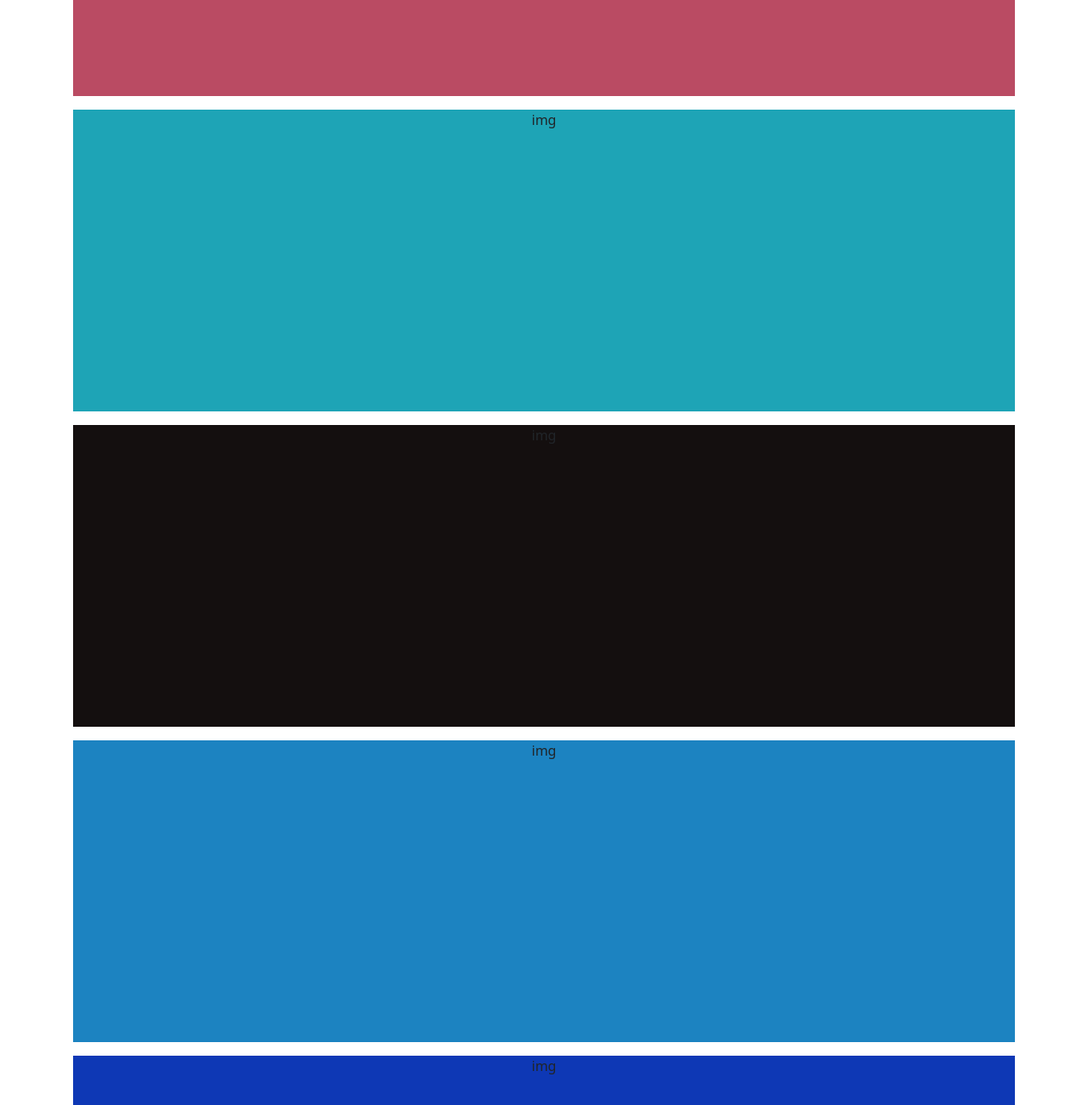
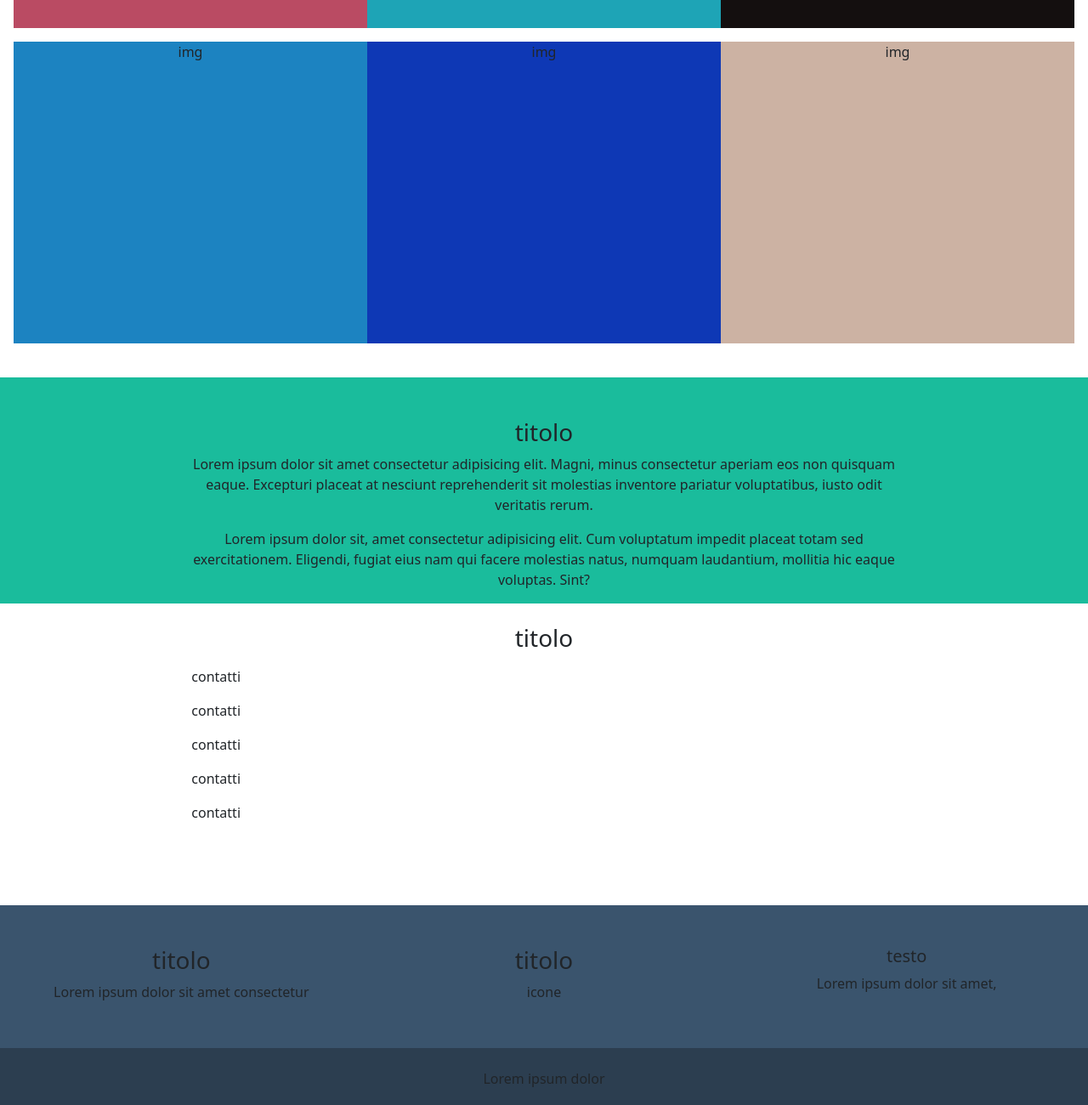
Before and after one commit to CosimoGiove/html-css-bootstrap-freelancer, a plain HTML site: page index.html in a window 1280 px wide. Shown: the part 640-1940 px from the top of the page at 85% size. Drawn offline with nearby package versions, Linux system fonts and the light colour scheme.

Commit message:
feat:esercizio finito

```diff
--- a/index.html
+++ b/index.html
@@ -15,39 +15,39 @@
 <body>
     <!--header-->
     <header>
-        <div class="container">
-            <div class="row p-5 cg-bgcolorheader">
+        <div class="container-fluid">
+            <div class="row  cg-bgcolorheader">
                 <div class="col-10">LOGO</div>
-                <div class="col-2">menù</div>
+                <div class="col-2 text-end">menù</div>
             </div>
         </div>
     </header>
     <!--main-->
     <main>
         <!--container-top-->
-        <div class="container text-center cg-colormaintop">
-            <div class="pt-4">img</div>
+        <div class="container-fluid text-center cg-colormaintop">
+            <div class="pt-4 ">img</div>
             <h1 class="mt-4">titolo</h1>
             <p class="pt-4 pb-4">Lorem ipsum dolor sit amet, consectetur.</p>
         </div>
         <!--fine container-top-->
         <!--container2-->
-        <div class="container">
+        <div class="container-fluid">
             <div class="row p-3 text-center">
                 <h2>testo</h2>
-                <div class="col-12  ml-1 cg-debugaltezza1">
+                <div class="col-sm-12 col-md-6 col-lg-4 mt-3  cg-debugaltezza1">
                     <div>img</div>
                 </div>
-                <div class="col-12 mt-3 cg-debugaltezza2">img</div>
-                <div class="col-12 mt-3 cg-debugaltezza3">img</div>
-                <div class="col-12  mt-3 cg-debugaltezza4">img</div>
-                <div class="col-12 mt-3 cg-debugaltezza5">img</div>
-                <div class="col-12 mt-3 mb-4 cg-debugaltezza6">img</div>
+                <div class="col-sm-12 col-md-6 col-lg-4  mt-3 cg-debugaltezza2">img</div>
+                <div class="col-sm-12 col-md-6 col-lg-4 mt-3 cg-debugaltezza3">img</div>
+                <div class="col-sm-12 col-md-6 col-lg-4 mt-3 cg-debugaltezza4">img</div>
+                <div class="col-sm-12 col-md-6 col-lg-4  mt-3 cg-debugaltezza5">img</div>
+                <div class="col-sm-12 col-md-6 col-lg-4 mt-3 mb-4 cg-debugaltezza6">img</div>
             </div>
         </div>
         <!-- fine/container2-->
         <!--container3-->
-        <div class="container text-center cg-bgmain">
+        <div class="container-fluid text-center cg-bgmain">
             <div class="row justify-content-center">
                 <div class="col-8  mt-5">
                     <h3>titolo</h3>
@@ -68,7 +68,7 @@
         </div>
         <!--/container3-->
         <!--container4-->
-         <div class="container cg-altezzacontatti">
+         <div class="container-fluid cg-altezzacontatti">
             <div class="row justify-content-center">
                 <div class="col-8 mt-4">
                     <h3 class="text-center">titolo</h3>
@@ -85,17 +85,17 @@
     <!--footer-->
     <footer>
         <!--primo container footer-->
-         <div class="container text-center cg-colorfooter">
+         <div class="container-fluid text-center cg-colorfooter">
             <div class="row justify-content-center">
-                <div class="col-11 pt-5">
+                <div class="col-sm-11 col-md-4 pt-5">
                     <h3>titolo</h3>
                     <p>Lorem ipsum dolor sit amet consectetur</p>
                 </div>
-                <div class="col-11 pt-5">
+                <div class="col-sm-11 col-md-4 pt-5">
                     <h3>titolo</h3>
                     <div>icone</div>
                 </div>
-                <div class="col 11 pt-5 pb-5">
+                <div class="col-sm-11 col-md-4 pt-5 pb-5">
                     <h5>testo</h5>
                     <p>Lorem ipsum dolor sit amet,</p>
                 </div>
@@ -104,7 +104,7 @@
          <!-- fine primo container footer-->
 
          <!--secondo container footer-->
-         <div class="container text-center cg-piedipagina">
+         <div class="container-fluid text-center cg-piedipagina">
             <div class="row p-4">
                 <div class="col-12">
                     <p>Lorem ipsum dolor</p>
```
